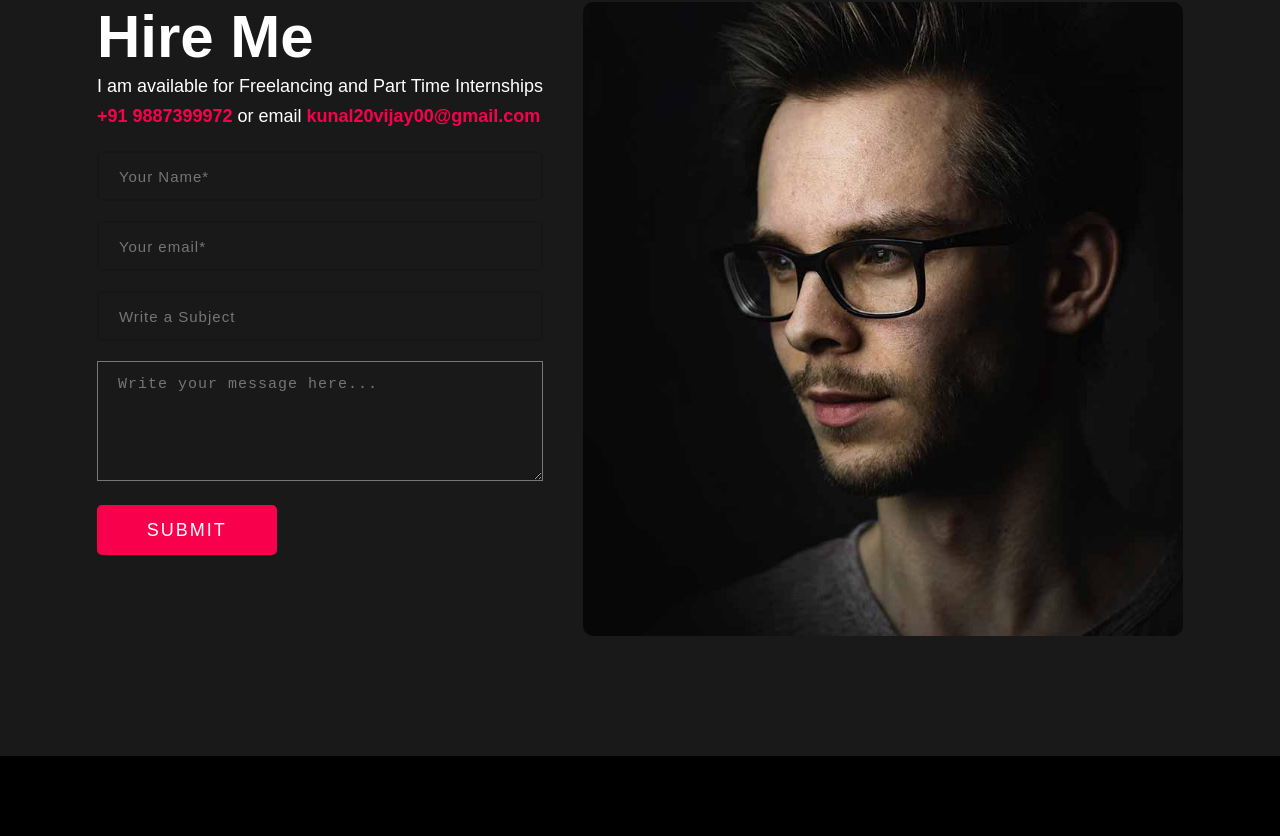
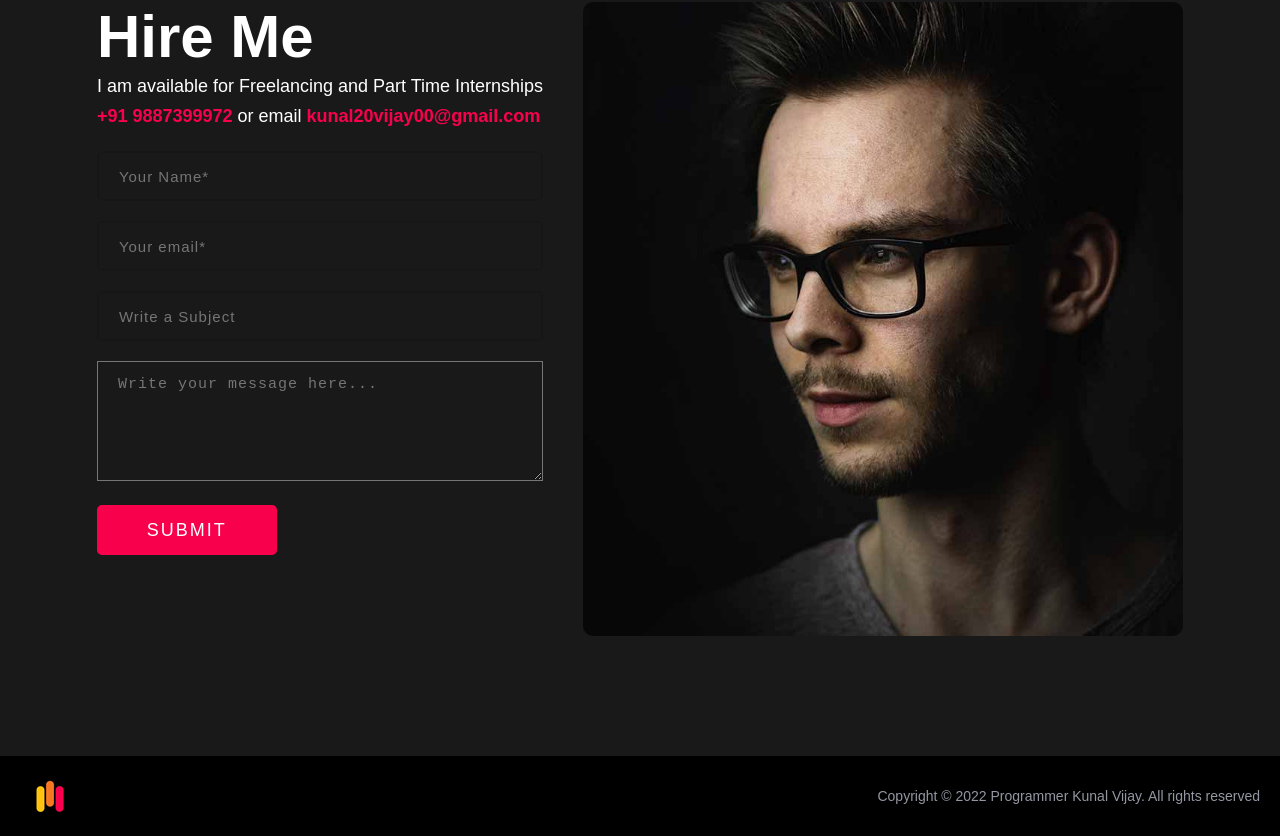
Before and after one commit to Kunal-Vijay/Kunal-Vijay.github.io, a React (Create React App) app: page / in a window 1280 px wide. Shown: the part 4665-5501 px from the top of the page. Before the commit the page ends 5421 px from the top, so only its background shows below. Built offline with nearby package versions, Linux system fonts and the light colour scheme.

Commit message:
footer section

```diff
--- a/src/App.js
+++ b/src/App.js
@@ -5,6 +5,7 @@ import Services from './Services';
 import Project from './Project';
 import Blog from './Blog';
 import Contact from './Contact';
+import Footer from './Footer';
 
 function App() {
   return (
@@ -15,6 +16,7 @@ function App() {
       <Project/>
       <Blog/>
       <Contact/>
+      <Footer/>
     </div>
   );
 }
--- /dev/null
+++ b/src/Footer.css
@@ -0,0 +1,10 @@
+div.footer{
+    z-index: 100;
+    padding: 10px 20px;
+}
+
+.copyright{
+    color: #c6c9d8;
+    font-size: 14px;
+    opacity: 0.75;
+}
--- /dev/null
+++ b/src/Footer.js
@@ -0,0 +1,14 @@
+import React from 'react'
+import "./Footer.css";
+import "./App.css";
+import footerImg from './img/logo.png'
+function Footer() {
+  return (
+      <div className="footer d__flex align__items__center justify__content__space__between pz__10">
+          <img src={footerImg} alt="footer" className="footer__img" />
+          <span className="copyright">Copyright © 2022 Programmer Kunal Vijay. All rights reserved</span>
+      </div>
+  )
+}
+
+export default Footer
```
